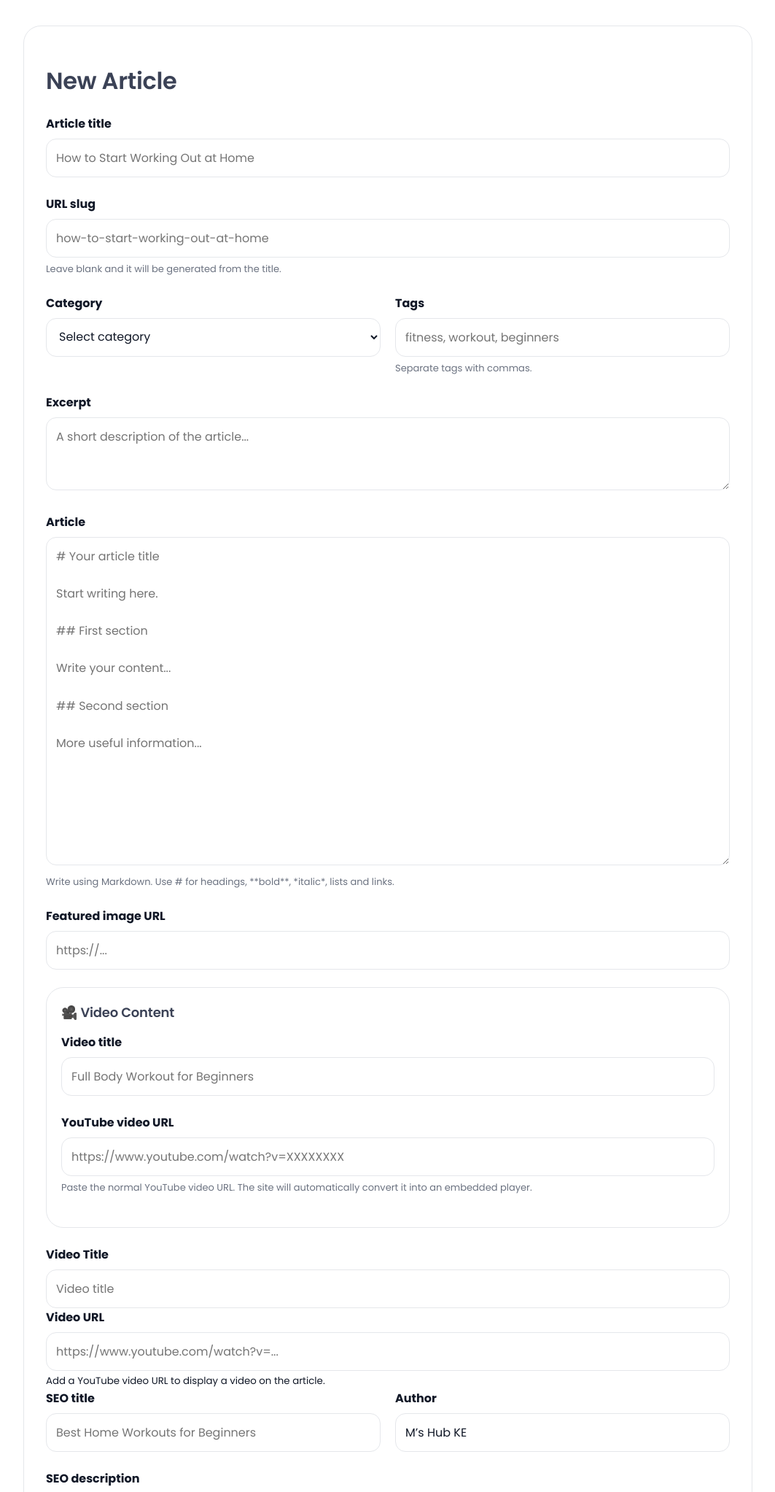
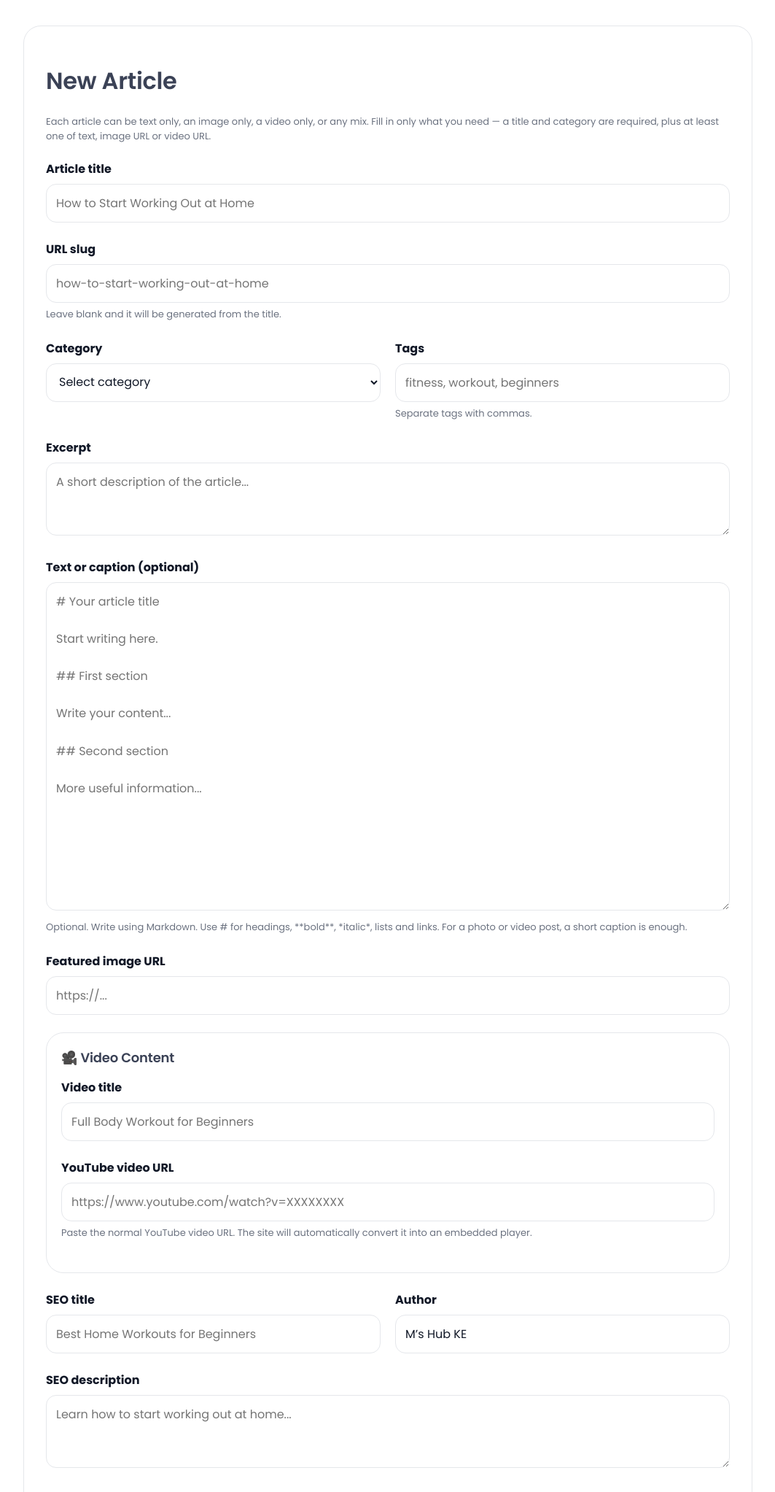
Before and after one commit to cocodrift/ms-hubke, a Node server app: template views/admin/post-form.ejs in a window 1280 px wide. Shown: the part 62-2107 px from the top of the page at 73% size, without its empty margins (108-1171 px from the left). Run offline with Node 20, Linux system fonts and the light colour scheme; the template is opened without the code that fills it, so the values that code supplies are empty; some libraries are stand-ins or nearby versions.

Commit message:
Add files via upload

```diff
--- a/views/admin/post-form.ejs
+++ b/views/admin/post-form.ejs
@@ -11,7 +11,7 @@
   >
 
   <title>
-    <%= post ? 'Edit Article' : 'New Article' %>
+    <%= post && post._id ? 'Edit Article' : 'New Article' %>
     — M's Hub
   </title>
 
@@ -173,9 +173,15 @@
   <div class="editor">
 
     <h1>
-      <%= post ? 'Edit Article' : 'New Article' %>
+      <%= post && post._id ? 'Edit Article' : 'New Article' %>
     </h1>
 
+
+    <p class="help" style="margin: 0 0 22px;">
+      Each article can be text only, an image only, a video only, or any
+      mix. Fill in only what you need — a title and category are required,
+      plus at least one of text, image URL or video URL.
+    </p>
 
     <% if (error) { %>
 
@@ -188,7 +194,7 @@
 
     <form
       method="POST"
-      action="<%= post
+      action="<%= post && post._id
         ? '/admin/posts/' + post._id
         : '/admin/posts' %>"
     >
@@ -319,7 +325,7 @@
       <div class="field">
 
         <label for="content">
-          Article
+          Text or caption (optional)
         </label>
 
         <textarea
@@ -336,12 +342,12 @@ Write your content...
 ## Second section
 
 More useful information..."
-          required
         ><%= post ? post.content : '' %></textarea>
 
         <small class="help">
-          Write using Markdown. Use # for headings,
-          **bold**, *italic*, lists and links.
+          Optional. Write using Markdown. Use # for headings,
+          **bold**, *italic*, lists and links. For a photo or video
+          post, a short caption is enough.
         </small>
 
       </div>
@@ -415,30 +421,6 @@ More useful information..."
       </div>
 
 
-<div class="form-group">
-    <label for="videoTitle">Video Title</label>
-    <input
-        type="text"
-        id="videoTitle"
-        name="videoTitle"
-        value="<%= post?.videoTitle || '' %>"
-        placeholder="Video title"
-    >
-</div>
-
-<div class="form-group">
-    <label for="videoUrl">Video URL</label>
-    <input
-        type="url"
-        id="videoUrl"
-        name="videoUrl"
-        value="<%= post?.videoUrl || '' %>"
-        placeholder="https://www.youtube.com/watch?v=..."
-    >
-    <small>
-        Add a YouTube video URL to display a video on the article.
-    </small>
-</div>
 
       <div class="grid">
 
@@ -536,7 +518,7 @@ More useful information..."
           type="submit"
           class="publish"
         >
-          <%= post ? 'Save changes' : 'Save article' %>
+          <%= post && post._id ? 'Save changes' : 'Save article' %>
         </button>
 
 
```
